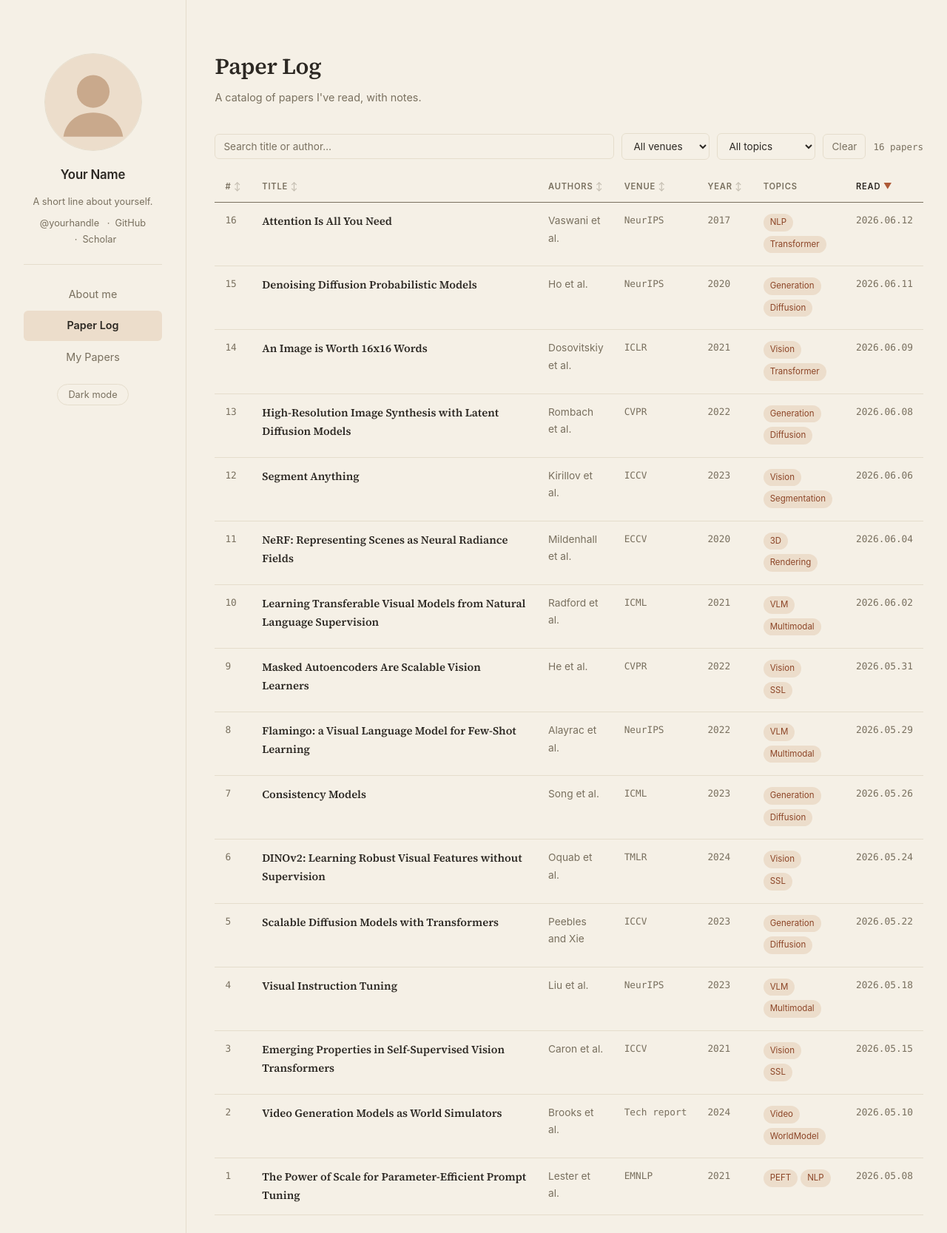
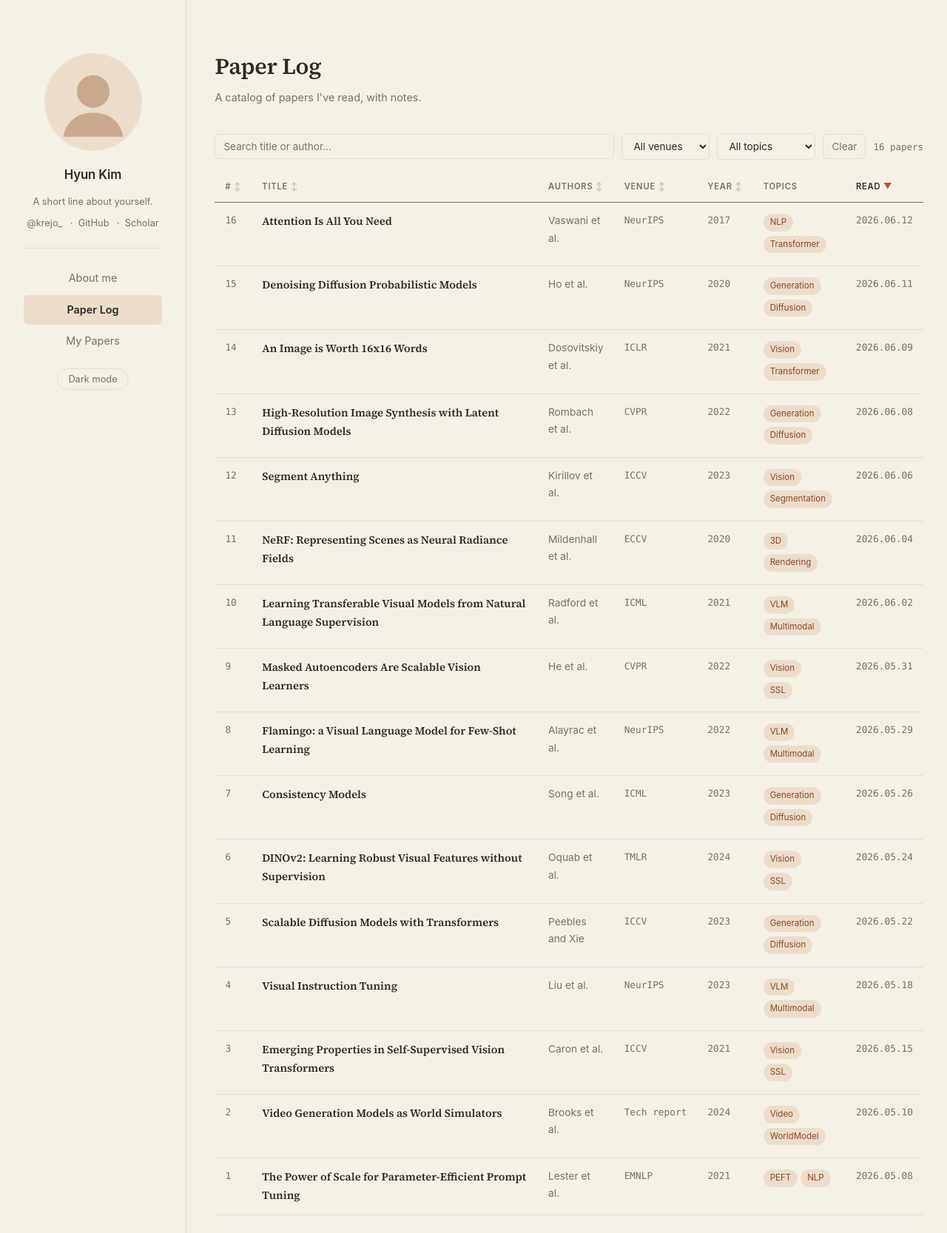
Before and after one commit to krjeo0/krjeo0.github.io, a Jekyll site: the page built from index.html, in a window 1280 px wide. Shown: the whole page at 74% size. Built offline with Jekyll 4.4.1, drawn with Linux system fonts in a browser that asks for light colours.

Commit message:
Update _config.yml

```diff
--- a/_config.yml
+++ b/_config.yml
@@ -1,10 +1,10 @@
 # Site basics — edit here and it updates the sidebar
 title: Paper Log
-nickname: Your Name              # shown under the profile photo
+nickname: Hyun Kim              # shown under the profile photo
 description: A catalog of papers I've read, with notes.
 bio: A short line about yourself.   # appears under your name
-instagram: yourhandle            # your Instagram handle, without the @ (leave blank to hide)
-github: yourhandle               # your GitHub username (leave blank to hide)
+instagram: krejo_            # your Instagram handle, without the @ (leave blank to hide)
+github: krjeo0               # your GitHub username (leave blank to hide)
 scholar: https://scholar.google.com/citations?user=YOUR_ID   # full URL to your Scholar profile (leave blank to hide)
 profile_image: /assets/img/profile.svg   # replace with your photo: /assets/img/profile.jpg
 
```
